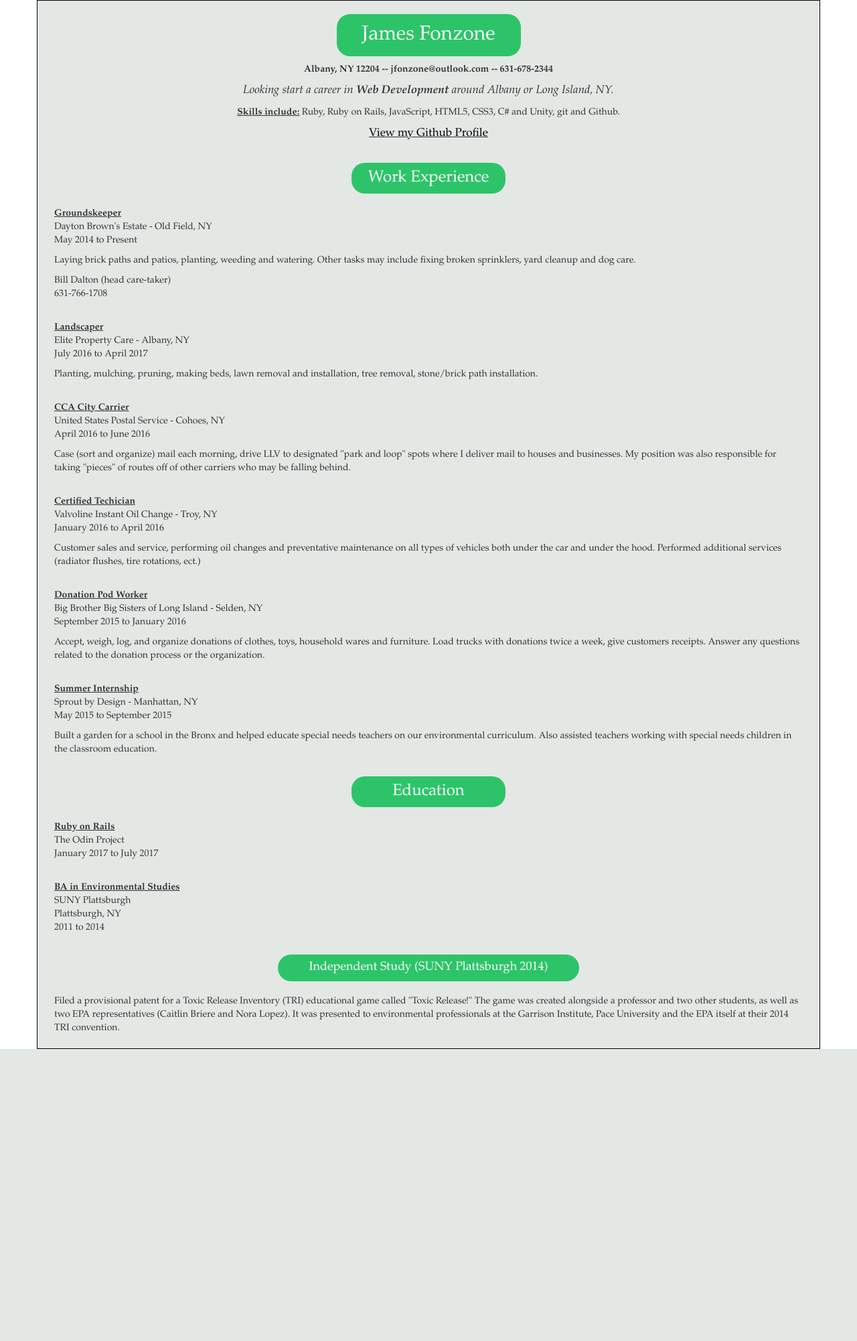
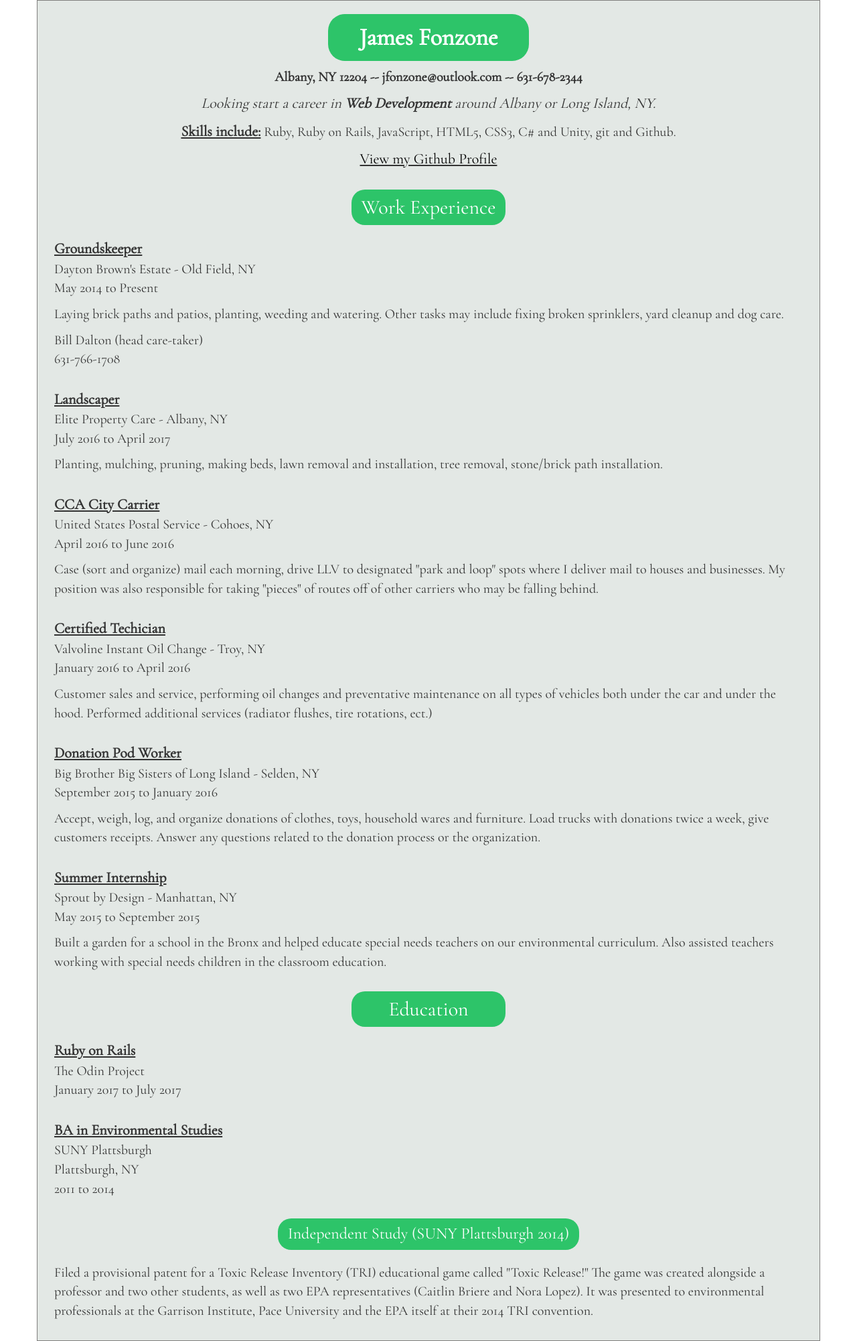
Before and after one commit to jfonz412/cv, a PHP site: page /index.html in a window 1280 px wide. Shown: the whole page at 67% size. Before the commit the page ends 1566 px from the top, so only its background shows below. Run offline with PHP 8.4, Linux system fonts and the light colour scheme.

Commit message:
fix font

```diff
--- a/custom.css
+++ b/custom.css
@@ -6,25 +6,26 @@
 
 
 body {
-	font-family: Garamond;
+	font-family: 'Cormorant Garamond', serif;
 }
 
 div {
 	padding: 10px;
 }
 
-h2 {
+h1 {
+	font-weight: bold;
 	text-align: center;
 	padding:15px;
-	width: 275px;
-	border-radius: 20px;
+	width: 300px;
+	border-radius: 25px;
 	background-color:#2dc469;
 	color:white;
 	margin: auto;
 	margin-bottom: 10px;
 }
 
-h3 {
+h2 {
 	text-align: center;
 	padding:10px;
 	width: 230px;
@@ -36,7 +37,7 @@ h3 {
 	margin: auto;
 }
 
-h4 {
+h3 {
 	text-align: center;
 	padding:10px;
 	width: 450px;
@@ -52,18 +53,23 @@ a {
 	color:black;
 }
 
+p {
+	font-size:20px;
+}
+
 #github {
 	margin-top: 10px;
-	font-size: 17px;
+	font-size: 22px;
 	text-decoration: underline;
 }
 
 .container {
-	border: solid 1px black;
+	border: solid 1px #807f7e;
 	background-color: #e3e8e5;
 }
 
 .emphasize {
+	font-size:22px;
 	text-decoration: underline;
 	font-weight:bold;
 }
@@ -78,5 +84,5 @@ a {
 
 #summary {
 	font-style: italic;
-	font-size: 17px;
+	font-size: 22px;
 }
--- a/index.html
+++ b/index.html
@@ -5,13 +5,14 @@
 	  <link href="https://maxcdn.bootstrapcdn.com/bootstrap/3.3.7/css/bootstrap.min.css" rel="stylesheet" integrity="sha384-BVYiiSIFeK1dGmJRAkycuHAHRg32OmUcww7on3RYdg4Va+PmSTsz/K68vbdEjh4u" crossorigin="anonymous">
 	  <script src="https://maxcdn.bootstrapcdn.com/bootstrap/3.3.7/js/bootstrap.min.js" integrity="sha384-Tc5IQib027qvyjSMfHjOMaLkfuWVxZxUPnCJA7l2mCWNIpG9mGCD8wGNIcPD7Txa" crossorigin="anonymous"></script>
 	  <link href="newsweek.css" rel="stylesheet">
+	  <link href="https://fonts.googleapis.com/css?family=Cormorant+Garamond" rel="stylesheet">
 		<link rel="stylesheet" type="text/css" href="custom.css">
 	</head>
 
 	<body>
 		<div class="container">
 			<div class="heading">
-				<h2>James Fonzone</h2>
+				<h1>James Fonzone</h1>
 				<p id="info">Albany, NY 12204 -- jfonzone@outlook.com -- 631-678-2344</p>
 					<p id="summary">
 						Looking start a career in <strong>Web Development</strong> around Albany or Long Island, NY.
@@ -26,7 +27,7 @@
 			</div>
 
 			<div class="section-heading">
-				<h3>Work Experience</h3>
+				<h2>Work Experience</h2>
 			</div>
 
 			<div class="work-exp">
@@ -111,7 +112,7 @@
 			</div>
 
 			<div class="section-heading">
-				<h3>Education</h3>
+				<h2>Education</h2>
 			</div>
 
 			<div class="education">
@@ -135,12 +136,13 @@
 				</p>
 			</div>
 			<div class="section-heading">
-				<h4>Independent Study (SUNY Plattsburgh 2014)</h4>
+				<h3>Independent Study (SUNY Plattsburgh 2014)</h3>
 			</div>
 			<div class="tri">
-			  Filed a provisional patent for a Toxic Release Inventory (TRI) educational game called "Toxic Release!" The game was created alongside a professor and two other students, as well as two EPA representatives (Caitlin Briere and Nora Lopez). It was presented to environmental professionals at the Garrison Institute, Pace University and the EPA itself at their 2014 TRI convention.
+				<p>
+				    Filed a provisional patent for a Toxic Release Inventory (TRI) educational game called "Toxic Release!" The game was created alongside a professor and two other students, as well as two EPA representatives (Caitlin Briere and Nora Lopez). It was presented to environmental professionals at the Garrison Institute, Pace University and the EPA itself at their 2014 TRI convention.
+				</p>
 			</div>
-
 		</div> <!-- CONTAINER -->
 	</body>
 </html>
```
